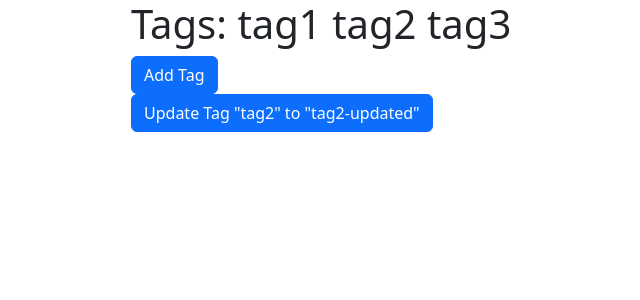
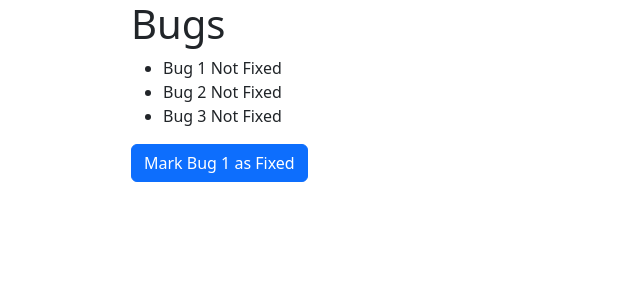
Before and after one commit to ravindranathbe/mosh-react-course, a React app: page / in a window 1280 px wide. Shown: the top 300 px of the page, without its empty margins (141-781 px from the left). Built offline with nearby package versions, Linux system fonts and the light colour scheme; the HTML template or start-up script is replaced by a standard one.

Commit message:
feat: replace tag state with bug list and add functionality to mark bugs as fixed

```diff
--- a/src/App.tsx
+++ b/src/App.tsx
@@ -3,25 +3,30 @@ import "./App.css";
 import { useState } from "react";
 
 function App() {
-  const [tags, setTags] = useState(["tag1", "tag2", "tag3"]);
+  const [bugs, setBugs] = useState([
+    { id: 1, title: "Bug 1", fixed: false },
+    { id: 2, title: "Bug 2", fixed: false },
+    { id: 3, title: "Bug 3", fixed: false },
+  ]);
 
   const handleClick = () => {
-    setTags([...tags, "tag4"]);
-  };
-
-  const handleUpdate = () => {
-    setTags(tags.map((tag) => (tag === "tag2" ? "tag2-updated" : tag)));
+    setBugs(bugs.map((bug) => (bug.id === 1 ? { ...bug, fixed: true } : bug)));
   };
 
   return (
     <>
-      <h1>Tags: {tags.map((tag) => tag + " ")}</h1>
+      <h1>Bugs</h1>
+
+      <ul>
+        {bugs.map((bug) => (
+          <li key={bug.id}>
+            {bug.title} {bug.fixed ? "Fixed" : "Not Fixed"}
+          </li>
+        ))}
+      </ul>
+
       <button className="btn btn-primary" onClick={handleClick}>
-        Add Tag
-      </button>
-      <br />
-      <button className="btn btn-primary" onClick={handleUpdate}>
-        Update Tag "tag2" to "tag2-updated"
+        Mark Bug 1 as Fixed
       </button>
     </>
   );
```
